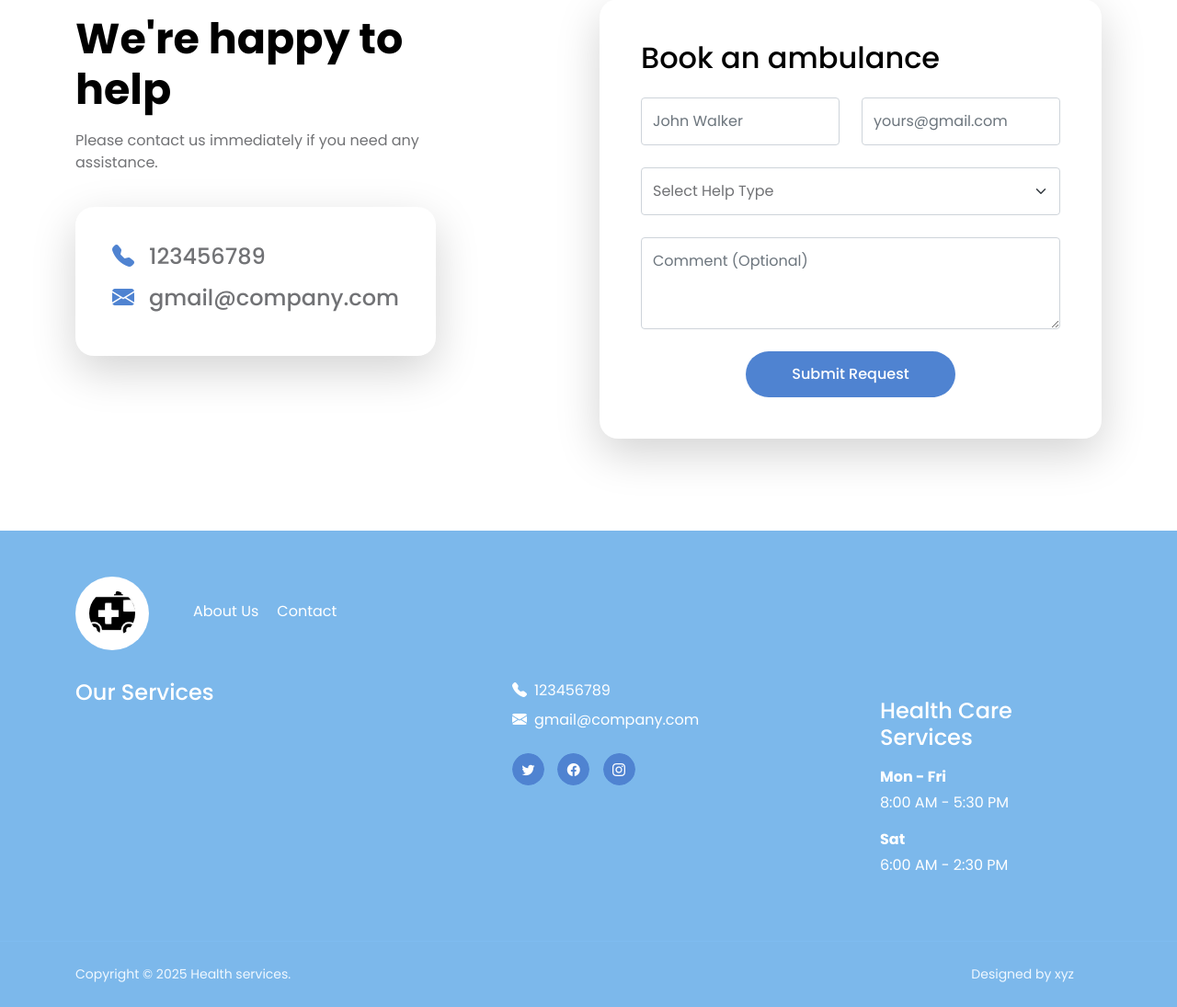
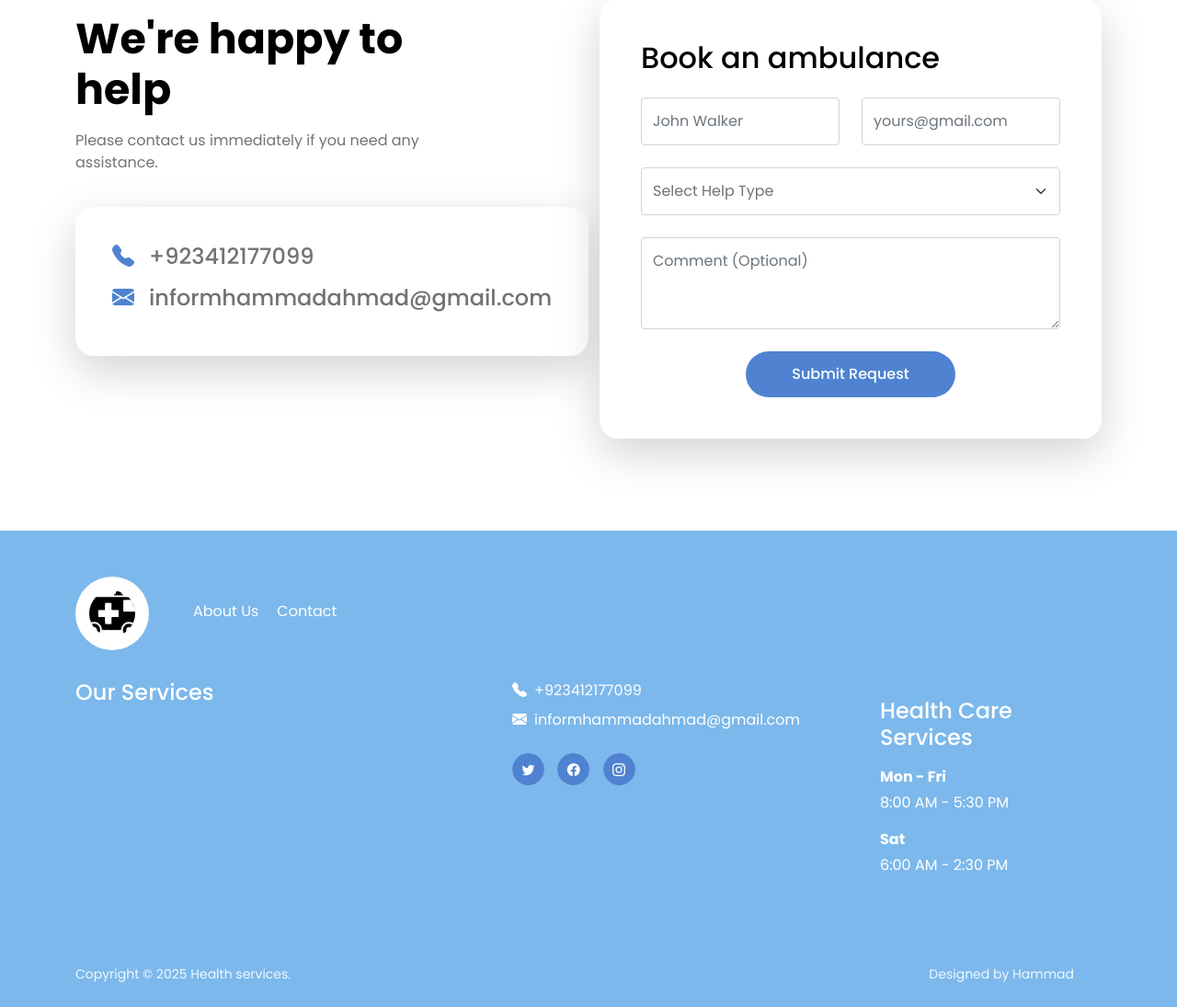
Before and after one commit to HamadMulti/EmergencyHealthServices, a Django app: page /contact in a window 1280 px wide. Shown: the part 486-1581 px from the top of the page at 92% size. Run offline with Django 5.2, Linux system fonts and the light colour scheme; some libraries are stand-ins or nearby versions.

Commit message:
Add files via upload

```diff
--- a/healthservices/templates/contact.html
+++ b/healthservices/templates/contact.html
@@ -161,8 +161,8 @@
                             <h5 class="d-flex mb-3">
                                 <i class="bi-telephone-fill custom-icon me-3"></i>
 
-                                <a href="tel: 123456789">
-                                    123456789
+                                <a href="tel: +923412177099">
+                                    +923412177099
                                 </a>
                             </h5>
 
@@ -170,7 +170,7 @@
                                 <i class="bi-envelope-fill custom-icon me-3"></i>
 
                                 <a href="mailto:info@company.com">
-                                    gmail@company.com
+                                    informhammadahmad@gmail.com
                                 </a>
                             </h5>
                         </div>
@@ -295,8 +295,8 @@
                     <p class="text-white d-flex mb-2">
                         <i class="bi-telephone-fill me-2"></i>
 
-                        <a href="tel: 123456789" class="site-footer-link">
-                            123456789
+                        <a href="tel: +923412177099" class="site-footer-link">
+                            +923412177099
                         </a>
                     </p>
 
@@ -304,7 +304,7 @@
                         <i class="bi-envelope-fill me-2"></i>
 
                         <a href="mailto:info@company.com" class="site-footer-link">
-                            gmail@company.com
+                            informhammadahmad@gmail.com
                         </a>
                     </p>
 
@@ -358,7 +358,7 @@
 
                     <div class="col-lg-6 col-12 text-end">
                         <p class="copyright-text mb-0">
-                            Designed by xyz</p>
+                            Designed by Hammad</p>
                     </div>
 
                 </div>
--- a/healthservices/templates/profile_image.html
+++ b/healthservices/templates/profile_image.html
@@ -143,11 +143,11 @@
             <div class="col-lg-4 col-md-6 col-12 mb-4 mb-lg-0">
                 <p class="text-white d-flex mb-2">
                     <i class="bi-telephone-fill me-2"></i>
-                    <a href="tel:123456789" class="site-footer-link">123456789</a>
+                    <a href="tel:+923412177099" class="site-footer-link">+923412177099</a>
                 </p>
                 <p class="text-white d-flex">
                     <i class="bi-envelope-fill me-2"></i>
-                    <a href="mailto:gmail@company.com" class="site-footer-link">gmail@company.com</a>
+                    <a href="mailto:informhammadahmad@gmail.com" class="site-footer-link">informhammadahmad@gmail.com</a>
                 </p>
             </div>
             <div class="col-lg-3 col-md-6 col-6 mt-3">
@@ -168,7 +168,7 @@
                     <p class="copyright-text mb-0">Copyright © 2025 Health services.</p>
                 </div>
                 <div class="col-lg-6 col-12 text-end">
-                    <p class="copyright-text mb-0">Designed by xyz</p>
+                    <p class="copyright-text mb-0">Designed by Hammad</p>
                 </div>
             </div>
         </div>
```
Also changed, not shown: healthservices/templates/about.html (+8 -8 lines), healthservices/templates/admin_home_page.html (+5 -5 lines), healthservices/templates/driver_home_page.html (+5 -5 lines), healthservices/templates/home.html (+5 -5 lines), healthservices/templates/services.html (+4 -4 lines).
